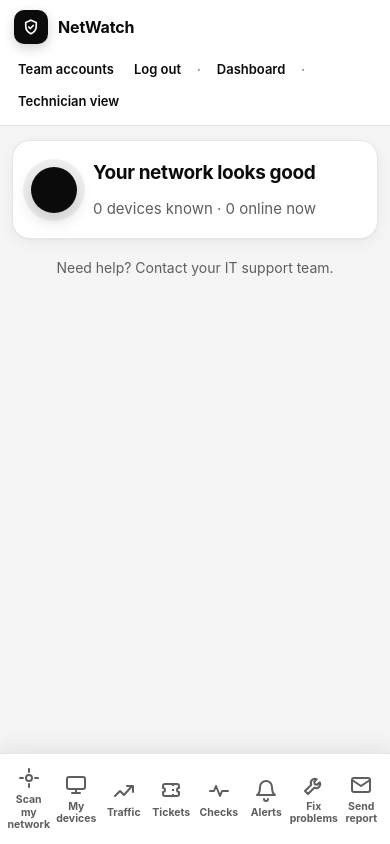
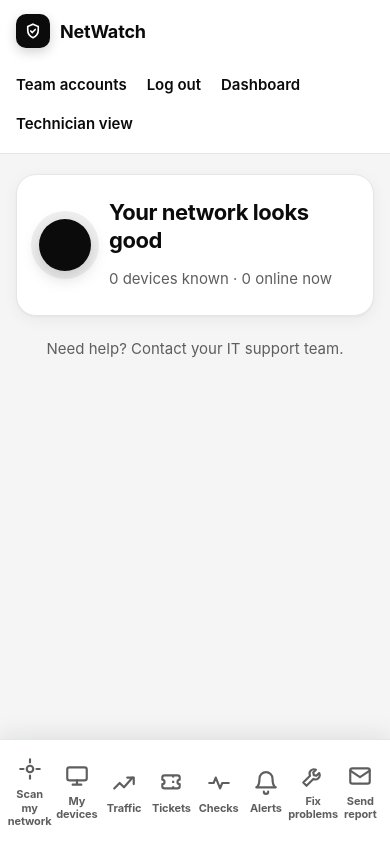
Before and after one commit to manicharan0485/netwatch, a Flask app: page / in a window 390 px wide. Run offline with Flask 3, Linux system fonts and the light colour scheme; the visitor is signed in with stand-in values (Sample User, id 1); data comes from the database, SQL or seed files in the repository; data that the repository does not hold is empty.

Commit message:
Give the phone layout more room
- Larger text, padding and touch targets on phones; header links on one
  clean line without stray separators.
- Bottom navigation labels sized to fit without touching.

Co-Authored-By: Claude Haiku 5.5 <noreply@anthropic.com>
Claude-Session: https://claude.ai/code/session_01V5fgHX9uyWi3yLsJuJ6erA

```diff
--- a/static/theme.css
+++ b/static/theme.css
@@ -326,3 +326,34 @@ header .link, .link { color: var(--nw-text); font-weight: 600; }
 @media (max-width: 1499px) {
   .row-main { grid-template-columns: minmax(0, 1fr) !important; }
 }
+
+/* ---- Phone comfort: the phone layout gets room to breathe ---- */
+@media (max-width: 720px) {
+  body { font-size: 16px; }
+  header { padding: 14px 16px; }
+  header strong { font-size: 18px; }
+  header .who { font-size: 15px; gap: 8px 20px; margin-top: 10px; width: 100%; }
+  header .who .sep { display: none; }
+  header .who a, header .who button { white-space: nowrap; padding: 4px 0; font-size: 15px; }
+  main { padding: 20px 16px 128px; }
+  .light { padding: 24px 22px; gap: 18px; border-radius: 20px; }
+  .light .dot { flex: 0 0 52px; width: 52px; height: 52px; }
+  .headline { font-size: 22px; line-height: 1.25; }
+  .reasons { margin-top: 10px; }
+  .reasons li { font-size: 15px; padding: 4px 0; }
+  .counts { margin-top: 14px; }
+  .counts > span, .nw-chip { font-size: 13px; padding: 5px 12px; }
+  .panel { padding: 22px 20px; margin-bottom: 18px; border-radius: 16px; }
+  .panel h2 { font-size: 20px; margin-bottom: 6px; }
+  .item { padding: 20px 0; }
+  .name { font-size: 17px; }
+  .sub { font-size: 14px; line-height: 1.5; }
+  .tag, .pill { font-size: 13px; padding: 4px 11px; }
+  .item .btn { min-height: 48px; min-width: 132px; margin-top: 12px; font-size: 16px; }
+  .btn { min-height: 48px; font-size: 16px; padding: 12px 20px; }
+  input.txt, select.txt, textarea.txt { min-height: 48px; font-size: 16px; }
+  .buttons { gap: 4px; padding: 8px 8px calc(8px + env(safe-area-inset-bottom)); }
+  .big { min-height: 66px; padding: 8px 1px; font-size: 11px; letter-spacing: -0.01em; }
+  .big::after { width: 26px; height: 26px; -webkit-mask-size: 26px; mask-size: 26px; margin-bottom: 6px; }
+  .help { font-size: 15px; margin-top: 22px; }
+}
--- a/templates/home.html
+++ b/templates/home.html
@@ -68,7 +68,7 @@
     <span id="who"></span>
     <button class="link admin-only" id="teamBtn">Team accounts</button>
     <button class="link" id="logout">Log out</button>
-    · <a class="link" href="/dashboard" style="text-decoration:none">Dashboard</a> · <a class="link" href="/advanced" style="text-decoration:none">Technician view</a>
+    <span class="sep" aria-hidden="true">·</span> <a class="link" href="/dashboard" style="text-decoration:none">Dashboard</a> <span class="sep" aria-hidden="true">·</span> <a class="link" href="/advanced" style="text-decoration:none">Technician view</a>
   </div>
 </header>
 
```
